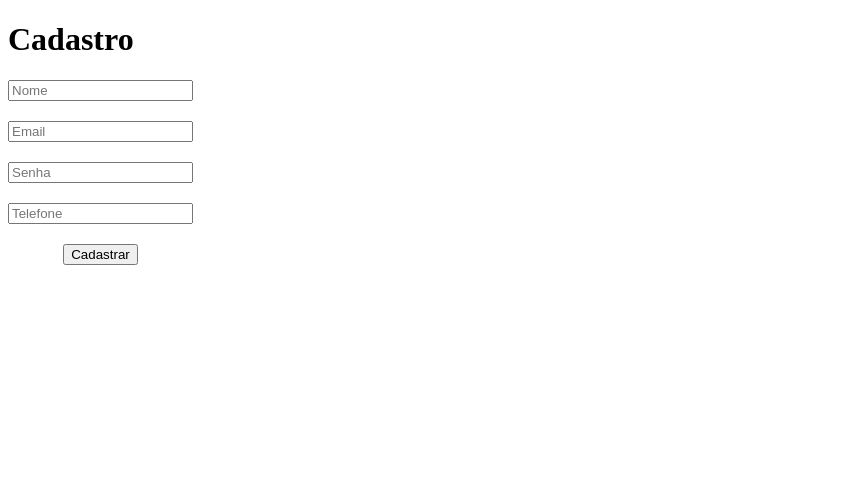
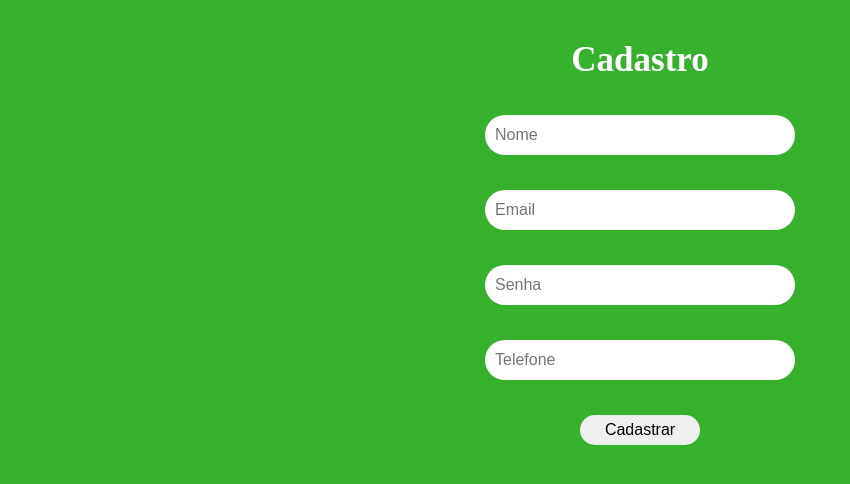
Before and after one commit to CarlosVinicios99/API-De-Usuarios-e-Pagina-De-Cadastro, a plain HTML site: page index.html in a window 1280 px wide. Shown: the whole page, without its empty margins (0-850 px from the left). Drawn offline with Linux system fonts and the light colour scheme.

Commit message:
estilo inicial desenvolvido

```diff
--- a/index.html
+++ b/index.html
@@ -8,9 +8,9 @@
     <title>Projeto API</title>
 </head>
 <body>
-    <h1>Cadastro</h1>
     <div class="box">
-        <form action="cadastro" class="cadastro">
+        <h1>Cadastro</h1>
+        <form action="" class="cadastro">
             <input type="text" name="nome" placeholder="Nome">
             <input type="text" name="email" placeholder="Email">
             <input type="password" name="senha" placeholder="Senha">
--- a/style.css
+++ b/style.css
@@ -1,10 +1,42 @@
-.box{
-    display: flex;
+*{
+    margin: 0;
+    padding: 0;
+
+    border: 0px;
 }
 
-.cadastro{
+body{
+    background-color: hsla(115, 79%, 37%, 0.897);
+}
+
+h1{
+    margin: 40px 0px 0px 0px;
+    color: white;
+    font-size: 35px;
+}
+
+.box, .cadastro {
     display: flex;
+    align-items: center;
     flex-direction: column;
-    align-items: center;
-    gap: 20px;
+    gap: 35px;
 }
+
+input{
+    width: 300px;
+    height: 40px;
+    border-radius: 20px;
+    padding-left: 10px;
+    font-size: 16px;
+}
+
+input:focus{
+    outline: none;
+}
+
+button{
+    height: 30px;
+    width: 120px;
+    font-size: 16px;
+    border-radius: 20px;
+}
```
